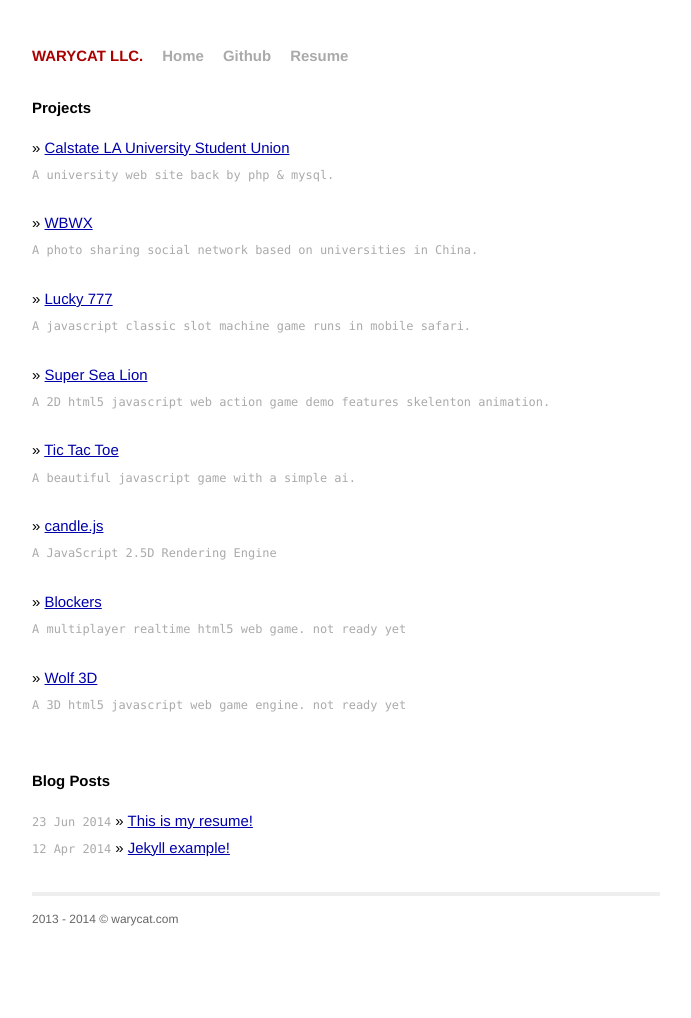
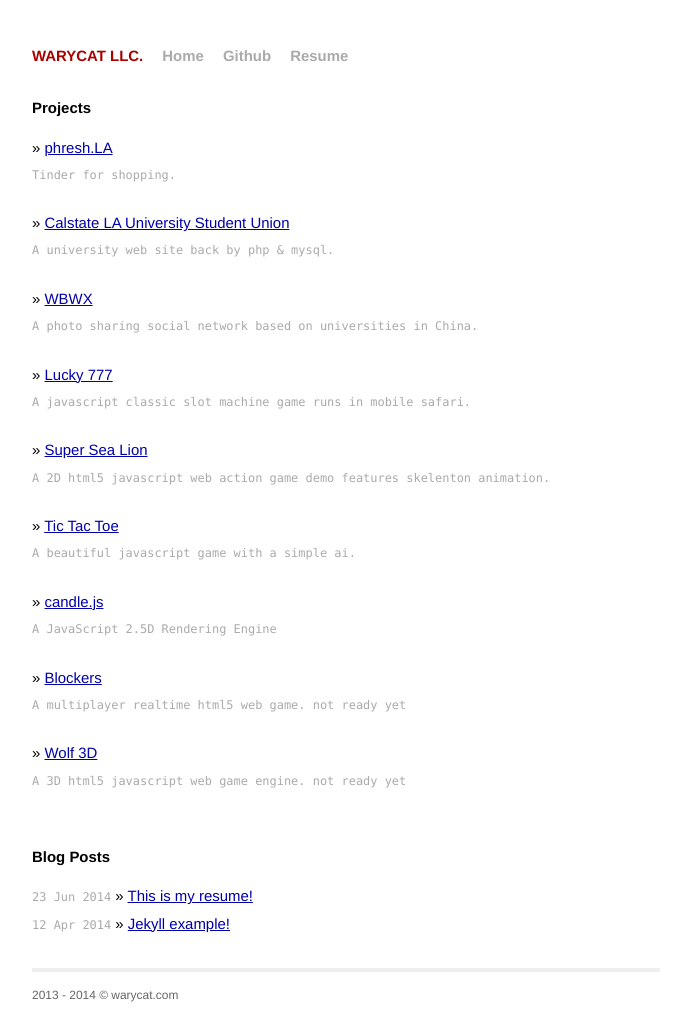
Before and after one commit to rraymondd/warycat.github.io, a Jekyll site: the page built from index.html, in a window 1280 px wide. Shown: the whole page, without its empty margins (294-985 px from the left). Built offline with Jekyll 4.4.1, drawn with Linux system fonts in a browser that asks for light colours; Markdown is read by kramdown in place of the engine named in the settings; before the commit the page ends 945 px from its top, so only the background shows below that.

Commit message:
add phresh

```diff
--- a/_data/projects.yml
+++ b/_data/projects.yml
@@ -1,3 +1,7 @@
+- name: phresh.LA
+  url: //warycat.com/phresh-front
+  info: Tinder for shopping.
+
 - name: Calstate LA University Student Union
   url: //www.calstatelausu.org
   info: A university web site back by php & mysql.
```
